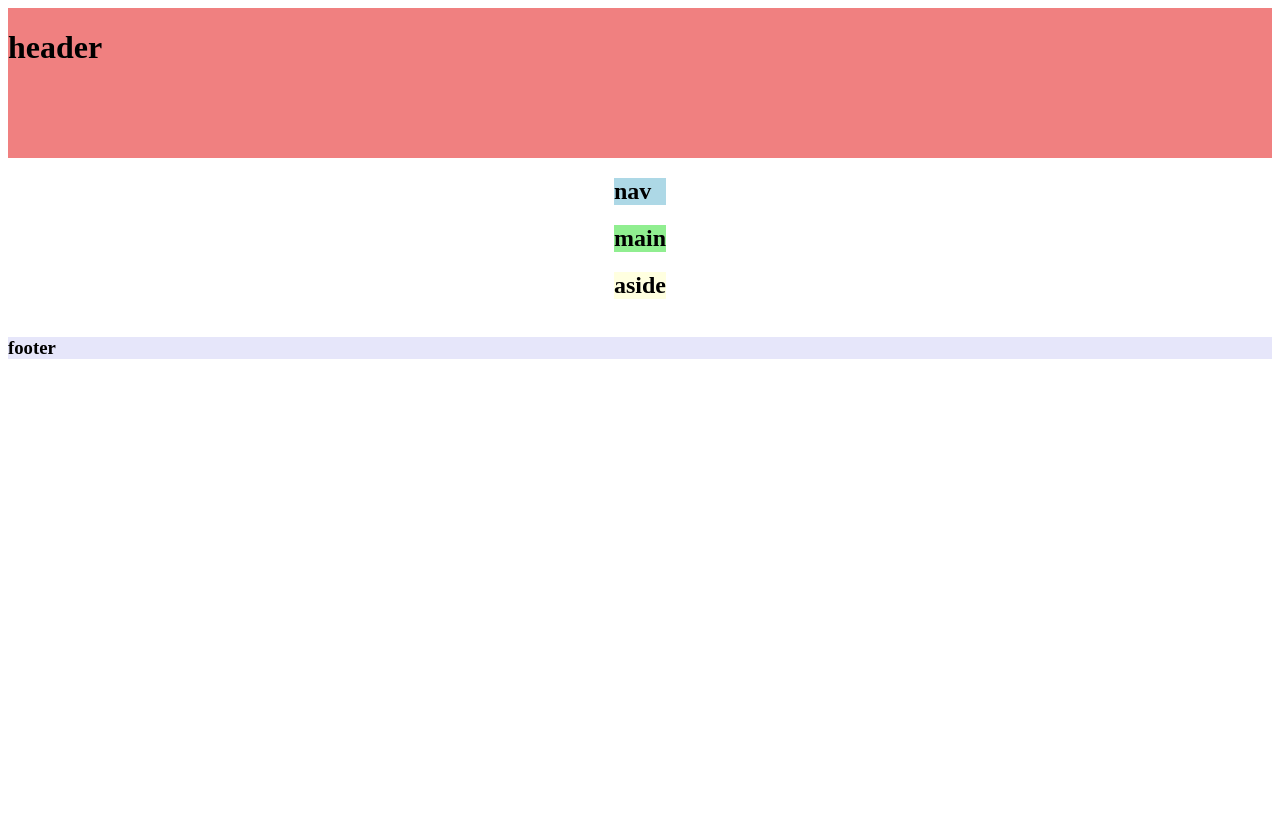
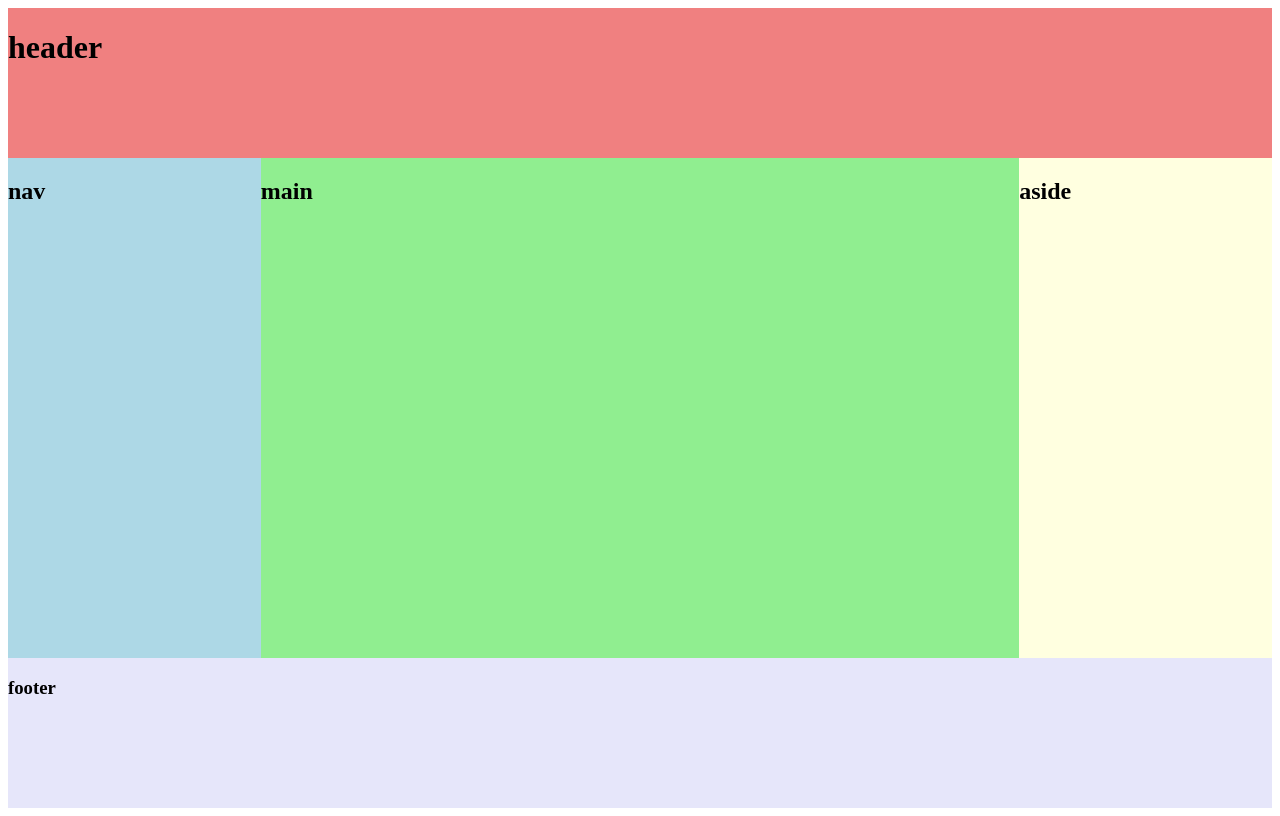
Before and after one commit to JenniferDuverglas/Flexbox_Labs, a plain HTML site: page html/flexbox3.html in a window 1280 px wide. Drawn offline with Linux system fonts and the light colour scheme.

Commit message:
added heigh 100vh so it can fit the screen its on completely and added height 100% to center and removed extra semantic tags

```diff
--- a/css/style3.css
+++ b/css/style3.css
@@ -15,7 +15,8 @@
 }
 
 .container{
-    min-height: 100%;
+    height: 100vh;
+    /* min-height: 100%; */
     display: flex;
     flex-direction: column;
 }
@@ -30,12 +31,13 @@ header, footer{
     flex-direction: row;
     align-items: stretch;
     justify-content: center;
+    height: 100%;
 }
 
-.nav,aside{
+nav,aside{
     flex:1;
 }
 
-.main{
+main{
     flex:3;
 }
--- a/html/flexbox3.html
+++ b/html/flexbox3.html
@@ -14,35 +14,32 @@
         </header>
         <div class="center">
 
-            <nav>
+            <!-- <nav> -->
                 <nav class="color2">
                 <h2>nav</h2>
             </nav>
-            <main>
+            <!-- <main> -->
                 <main class="color3">
                 <h2>main</h2>
             </main>
-            <aside>
+            <!-- <aside> -->
                 <aside class="color4">
                 <h2>aside</h2>
             </aside>
 
         </div>
-         <footer>
+         <!-- <footer> -->
             <footer class="color5">
             <h3>footer</h3>
 
          </footer>
-
-
-
-            </div>
+    </div>
 
 
 
 
 
-    </div>
+    <!-- </div> -->
 
 </body>
 </html>
```
